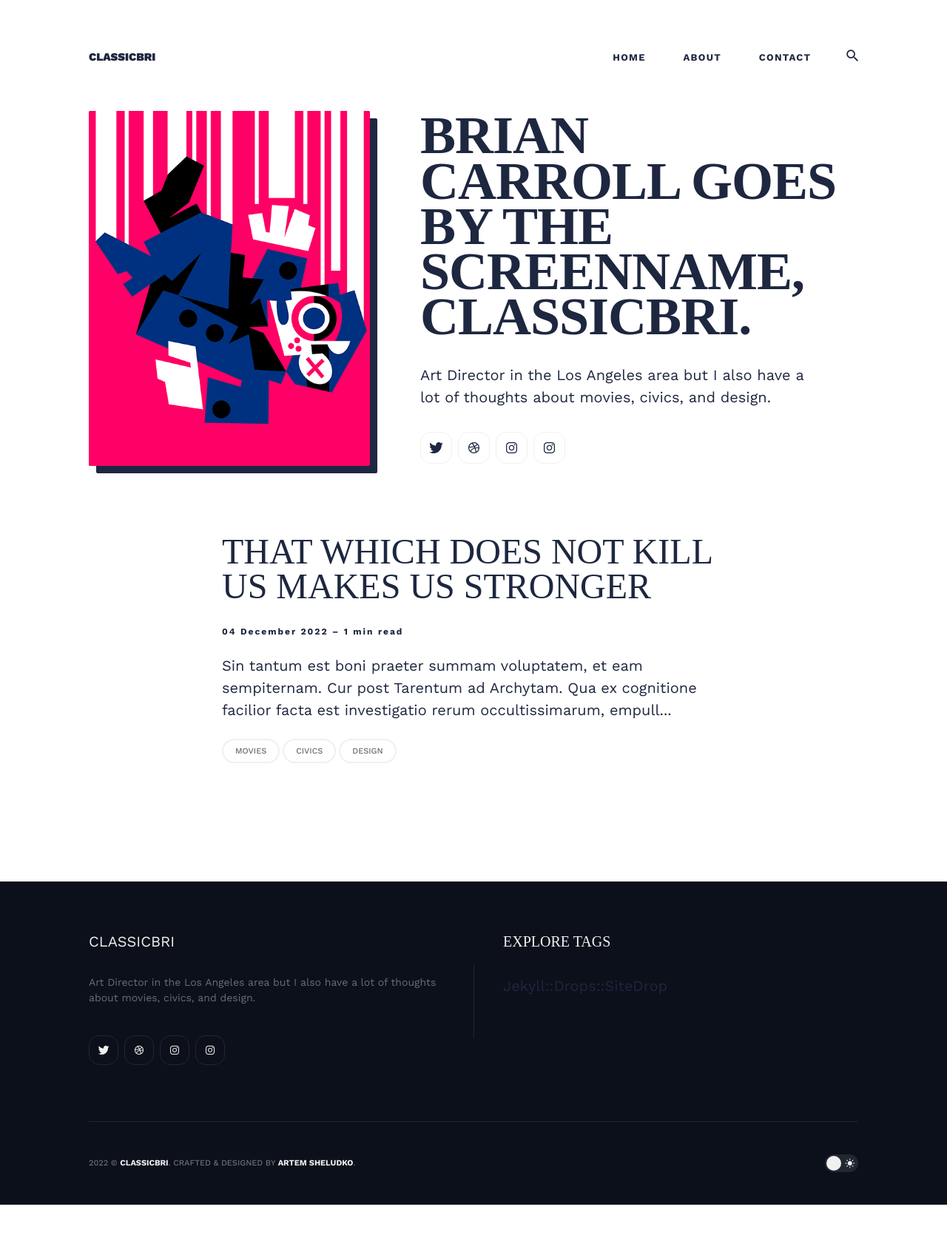
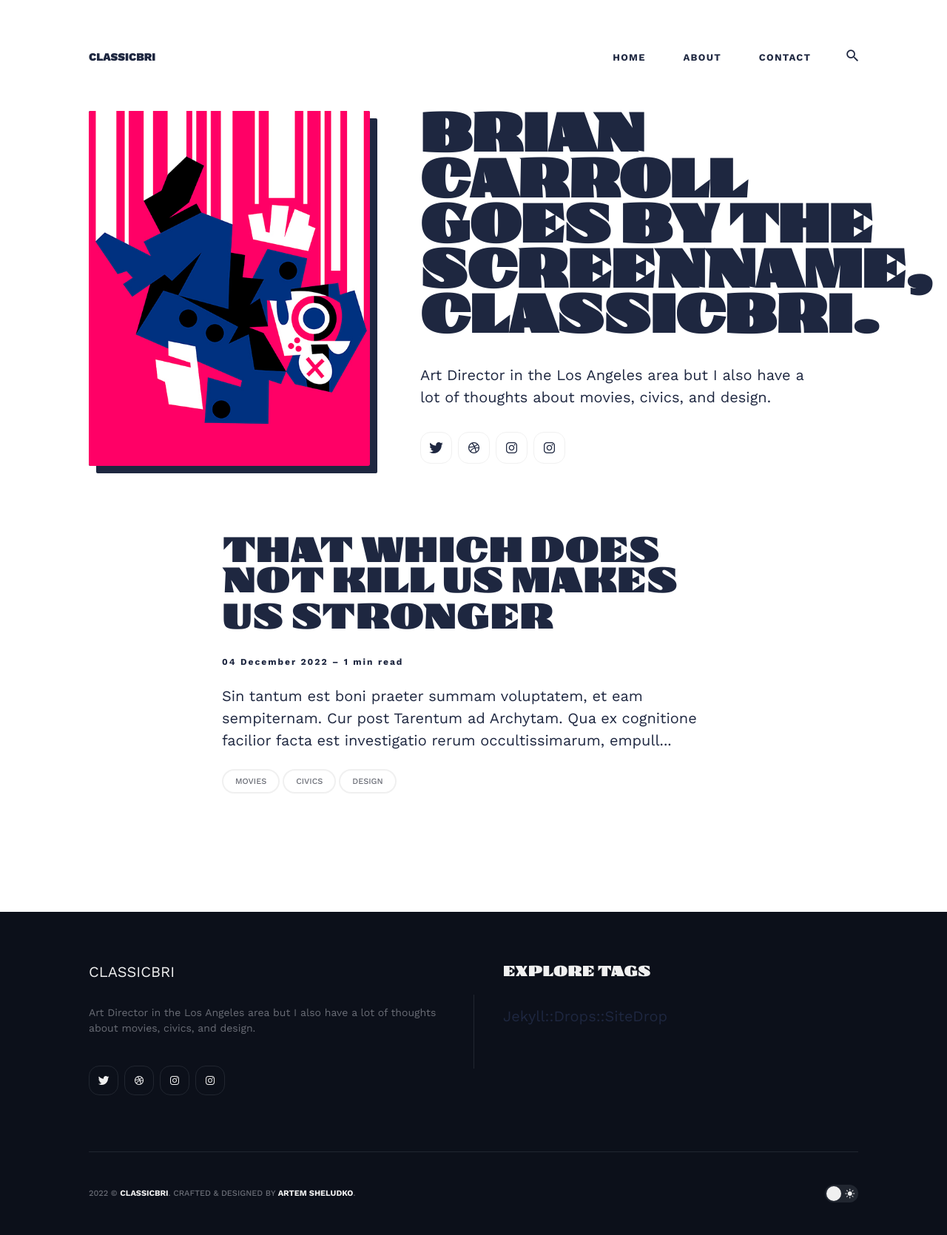
Before and after one commit to classicbri/classicbri.github.io, a Jekyll site: the page built from index.html, in a window 1280 px wide. Shown: the whole page at 74% size. Built offline with Jekyll 4.4.1, drawn with Linux system fonts in a browser that asks for light colours; nearby versions of some CDN libraries; the list of posts is cut into pages by our own code; before the commit the page ends 1629 px from its top, so only the background shows below that.

Commit message:
typefix 5

```diff
--- a/_includes/header.html
+++ b/_includes/header.html
@@ -1,5 +1,7 @@
 <!-- begin header -->
 <header class="header">
+  <link rel="stylesheet" href="newmoney.css" type="text/css" charset="utf-8" />
+
   <div class="container">
     <div class="row">
       <div class="header__inner col col-12">
--- /dev/null
+++ b/newmoney.css
@@ -0,0 +1,12 @@
+/*! Generated by Font Squirrel (https://www.fontsquirrel.com) on December 5, 2022 */
+
+
+
+@font-face {
+    font-family: 'new_moneyregular';
+    src: url('newmoney-regular-webfont.woff2') format('woff2'),
+         url('newmoney-regular-webfont.woff') format('woff');
+    font-weight: normal;
+    font-style: normal;
+
+}
```
Also changed, not shown: 11 other files.
